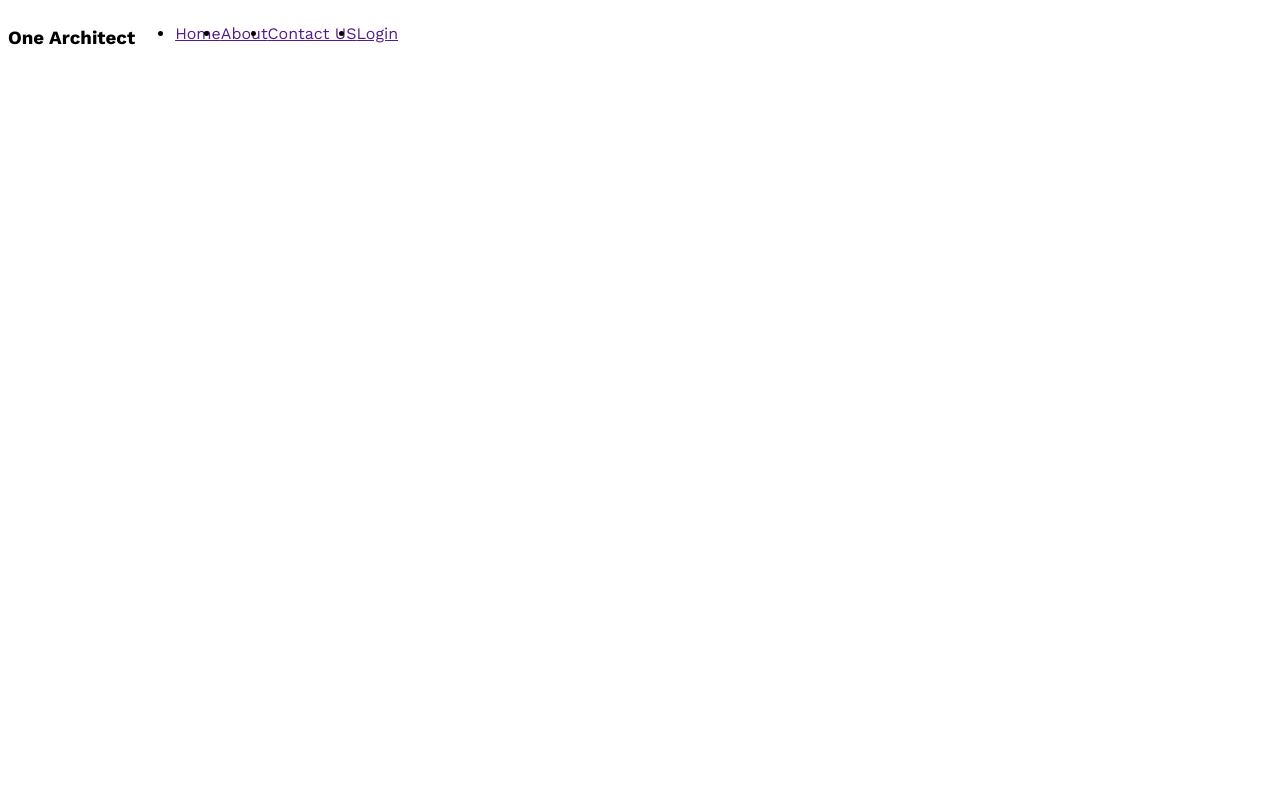
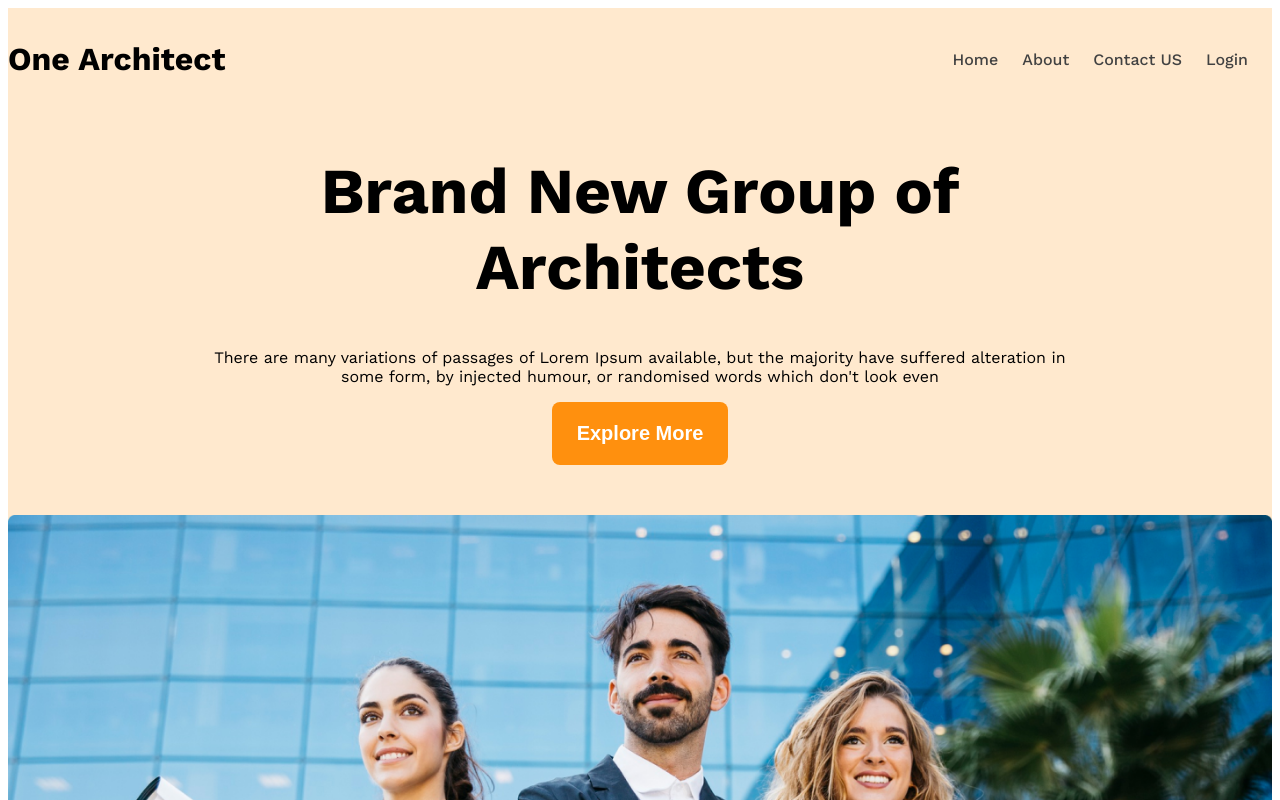
Before and after one commit to KAUSAR-BD/welcome-back-repo, a plain HTML site: page index.html in a window 1280 px wide. Shown: the top 800 px of the page. Drawn offline with nearby package versions, Linux system fonts and the light colour scheme.

Commit message:
added css in header section

```diff
--- a/index.html
+++ b/index.html
@@ -1,28 +1,44 @@
-<!DOCTYPE html>
+<!doctype html>
 <html lang="en">
   <head>
-    <meta charset="UTF-8">
-    <meta name="viewport" content="width=device-width, initial-scale=1.0">
+    <meta charset="UTF-8" />
+    <meta name="viewport" content="width=device-width, initial-scale=1.0" />
     <title>One Architect</title>
-    <link rel="stylesheet" href="styles/architect.css">
+    <link rel="stylesheet" href="styles/architect.css" />
   </head>
   <body class="work-sans-fonts">
-    <header>
-        <nav class="display-flex">
-            <h3 class="brand-name">One Architect</h3>
+    <header class="bg-light">
+      <nav class="navbar display-flex">
+        <h3 class="brand">One Architect</h3>
         <ul class="display-flex">
-                <li class="nav-item"><a href="" class="nav-link">Home</a></li>
-                <li class="nav-item"><a href="" class="nav-link">About</a></li>
-                <li class="nav-item"><a href="" class="nav-link">Contact US</a></li>
-                <li class="nav-item"><a href="" class="nav-link">Login</a></li>
+          <li class="nav-item">
+            <a href="" class="nav-link text-gray">Home</a>
+          </li>
+          <li class="nav-item">
+            <a href="" class="nav-link text-gray">About</a>
+          </li>
+          <li class="nav-item">
+            <a href="" class="nav-link text-gray">Contact US</a>
+          </li>
+          <li class="nav-item">
+            <a href="" class="nav-link text-gray">Login</a>
+          </li>
         </ul>
       </nav>
+      <div class="banner">
+        <div class="banner-content">
+          <h1 class="banner-title">Brand New Group of Architects</h1>
+          <p class="banner-description">
+            There are many variations of passages of Lorem Ipsum available, but
+            the majority have suffered alteration in some form, by injected
+            humour, or randomised words which don't look even
+          </p>
+          <button class="btn-primary">Explore More</button>
+        </div>
+        <img class="banner-image" src="images/banner.png" alt="" />
+      </div>
     </header>
-    <main>
-
-    </main>
-    <footer>
-
-    </footer>
+    <main></main>
+    <footer></footer>
   </body>
 </html>
--- a/styles/architect.css
+++ b/styles/architect.css
@@ -15,6 +15,27 @@
     display: flex;
 }
 
+.text-gray{
+    color: #424242;
+}
+.text-light-gray{
+    color: #727272;
+}
+
+.bg-light{
+    background-color: rgba(255, 144, 14, 0.2);
+}
+
+.btn-primary{
+    background-color: #FF900E;
+    color: #ffffff;
+    padding: 20px 25px;
+    font-size: 1.25rem;
+    font-weight: 600;
+    border-radius: 8px;
+    border: none;
+}
+
 /* header styles */
 
 
@@ -30,3 +51,48 @@
 }
     we can write again again same style.
 */
+.navbar{
+    justify-content:space-between;
+    align-items: center;
+}
+
+.brand{
+    font-weight:700;
+    font-size: 2rem;
+}
+.nav-item{
+    list-style: none;
+    margin-right: 24px;
+}
+
+.nav-link{
+    text-decoration: none;
+    font-weight: 500;
+}
+
+
+.navbar, .banner{
+    max-width: 1440px;
+    margin: 0 auto;
+}
+
+/* Banner related styles */
+
+.banner-content{
+    max-width: 861px;
+    margin: 0 auto;
+    text-align: center;
+    margin-bottom: 50px;
+}
+
+.banner-title{
+    font-weight: 700;
+    font-size: 4rem;
+}
+
+.banner-image{
+    width: 100%;
+}
+
+
+/* responsive media qurey */
```
Lines whose indentation alone changed are shown as unchanged.
